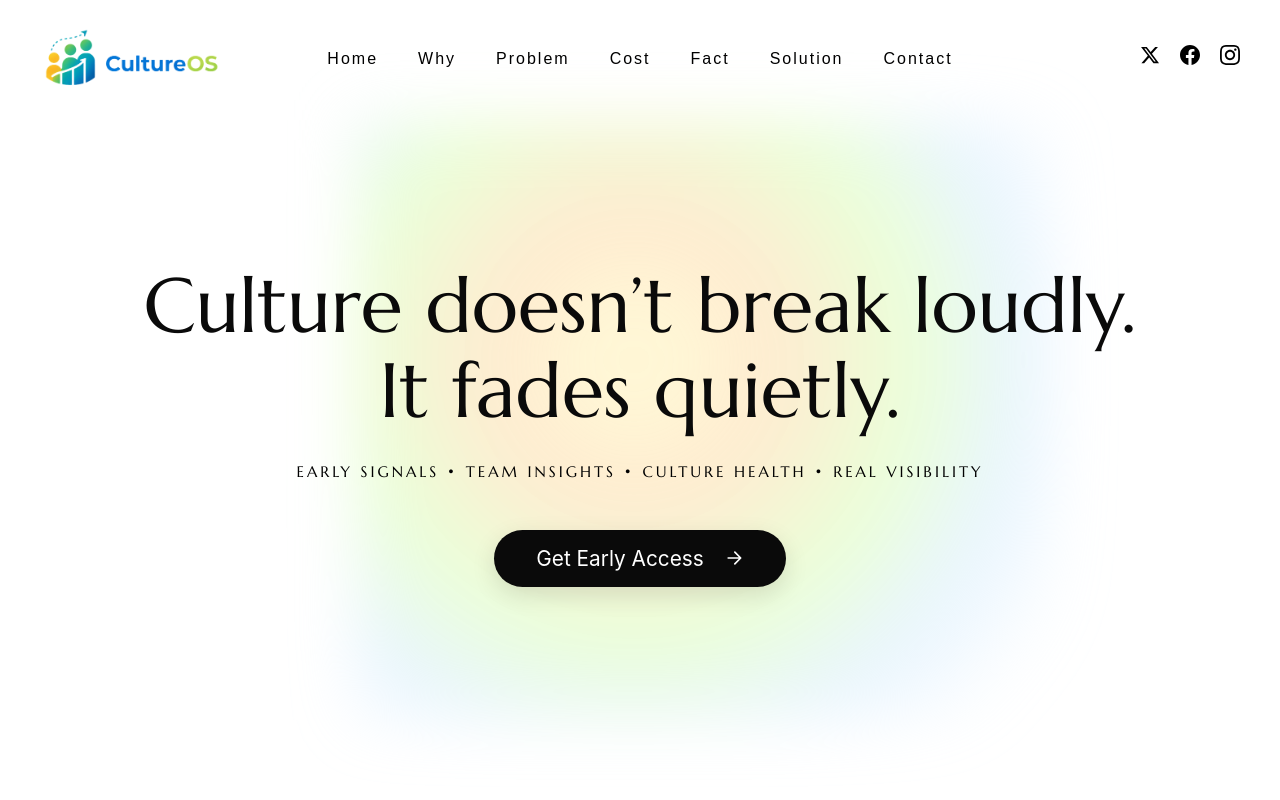
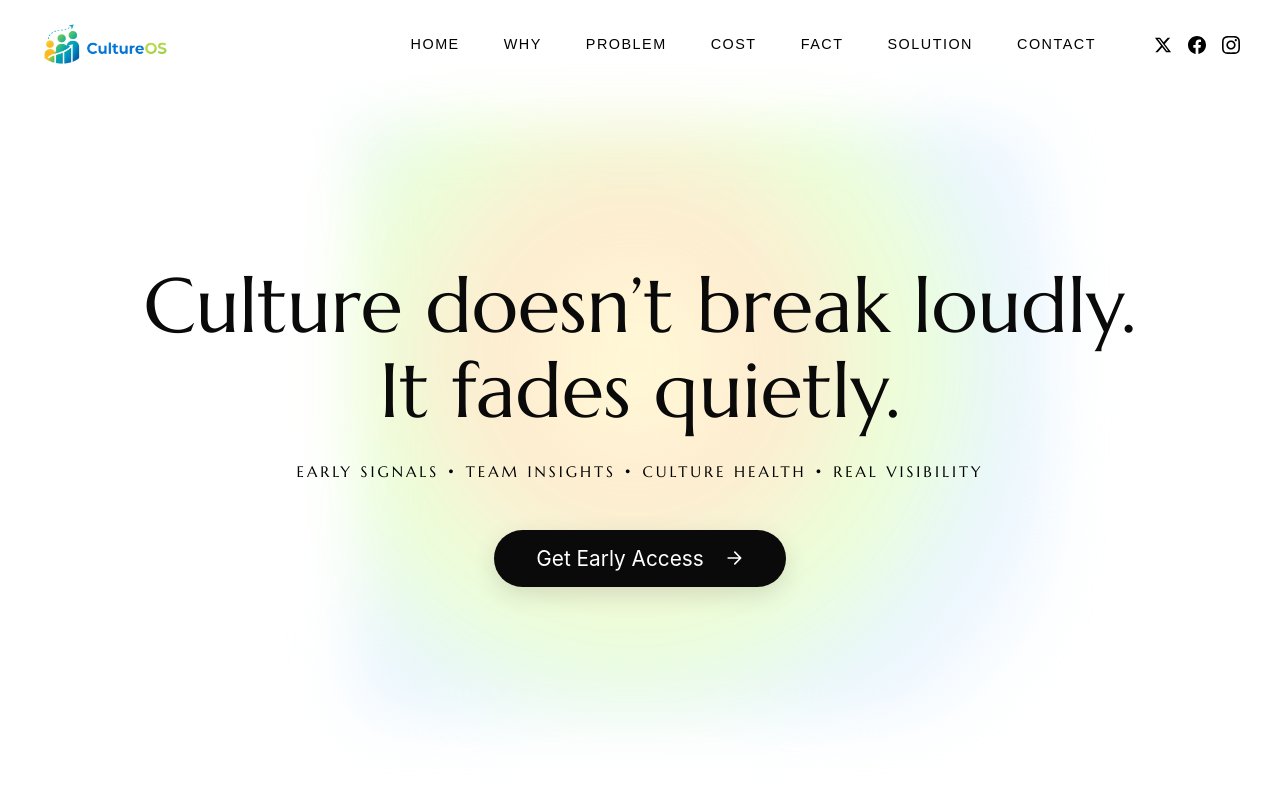
Before and after one commit to Captain0731/CultureOS., a Next.js app: page / in a window 1280 px wide. Shown: the top 800 px of the page. Built offline with nearby package versions, Linux system fonts and the light colour scheme.

Commit message:
ALL DONE

```diff
--- a/src/app/globals.scss
+++ b/src/app/globals.scss
@@ -13,6 +13,7 @@ html {
   scroll-behavior: smooth;
   -webkit-font-smoothing: antialiased;
   -moz-osx-font-smoothing: grayscale;
+  overflow-x: hidden;
 }
 
 body {
@@ -21,6 +22,8 @@ body {
   color: #0a0a0a;
   background: #ffffff;
   overflow-x: hidden;
+  width: 100%;
+  max-width: 100%;
 }
 
 /* ===============================
--- a/src/components/Navbar.tsx
+++ b/src/components/Navbar.tsx
@@ -9,70 +9,51 @@ export default function Navbar() {
 
   useEffect(() => {
     const handleScroll = () => {
-      const scrollPosition = window.scrollY || document.documentElement.scrollTop;
-      const threshold = 50; // Threshold for scroll effect
-      const shouldBeScrolled = scrollPosition > threshold;
-
-      setIsScrolled(shouldBeScrolled);
-
-      // Toggle body class for content spacing
-      if (shouldBeScrolled) {
-        document.body.classList.add("with-nav-space");
-      } else {
-        document.body.classList.remove("with-nav-space");
-      }
+      const scrollPosition = window.scrollY;
+      setIsScrolled(scrollPosition > 50);
     };
 
-    // Initial check
     handleScroll();
-
-    let ticking = false;
-    const scrollHandler = () => {
-      if (!ticking) {
-        window.requestAnimationFrame(() => {
-          handleScroll();
-          ticking = false;
-        });
-        ticking = true;
-      }
-    };
-
-    window.addEventListener("scroll", scrollHandler, { passive: true });
+    window.addEventListener("scroll", handleScroll, { passive: true });
 
     return () => {
-      window.removeEventListener("scroll", scrollHandler);
-      // Clean up body class on unmount
-      document.body.classList.remove("with-nav-space");
+      window.removeEventListener("scroll", handleScroll);
     };
   }, []);
 
-  // Prevent body scroll when mobile menu is open
   useEffect(() => {
     if (isMobileMenuOpen) {
-      document.body.classList.add("mobile-menu-open");
+      document.body.style.overflow = "hidden";
     } else {
-      document.body.classList.remove("mobile-menu-open");
+      document.body.style.overflow = "";
     }
 
     return () => {
-      document.body.classList.remove("mobile-menu-open");
+      document.body.style.overflow = "";
     };
   }, [isMobileMenuOpen]);
 
+  const scrollToSection = (id: string) => {
+    setIsMobileMenuOpen(false);
+    setTimeout(() => {
+      document.getElementById(id)?.scrollIntoView({ behavior: "smooth" });
+    }, 100);
+  };
+
   return (
-    <nav
-      className={`navbar ${isScrolled ? "scrolled" : ""}`}
-      data-scrolled={isScrolled ? "true" : "false"}
-    >
+    <nav className={`navbar ${isScrolled ? "scrolled" : ""}`}>
       <div className="navbar-container">
         {/* Logo */}
-        <div className="navbar-logo">
+        <a href="#home" className="navbar-logo" onClick={(e) => {
+          e.preventDefault();
+          scrollToSection("home");
+        }}>
           <img src="/assets/images/logo.png" alt="Culture OS Logo" />
-        </div>
+        </a>
 
         {/* Hamburger Menu Button */}
         <button
-          className={`hamburger ${isMobileMenuOpen ? 'active' : ''}`}
+          className={`hamburger ${isMobileMenuOpen ? "active" : ""}`}
           onClick={() => setIsMobileMenuOpen(!isMobileMenuOpen)}
           aria-label="Toggle menu"
         >
@@ -82,55 +63,51 @@ export default function Navbar() {
         </button>
 
         {/* Navigation Menu & Social Icons Wrapper */}
-        <div className={`navbar-right ${isMobileMenuOpen ? 'mobile-open' : ''}`}>
+        <div className={`navbar-right ${isMobileMenuOpen ? "mobile-open" : ""}`}>
+          {/* Close button for mobile */}
+
+
           {/* Navigation Menu */}
           <div className="navbar-menu">
             <a href="#home" className="navbar-link" onClick={(e) => {
               e.preventDefault();
-              document.getElementById('home')?.scrollIntoView({ behavior: 'smooth' });
-              setIsMobileMenuOpen(false);
+              scrollToSection("home");
             }}>
               Home
             </a>
             <a href="#about" className="navbar-link" onClick={(e) => {
               e.preventDefault();
-              document.getElementById('about')?.scrollIntoView({ behavior: 'smooth' });
-              setIsMobileMenuOpen(false);
+              scrollToSection("about");
             }}>
               Why
             </a>
             <a href="#problem" className="navbar-link" onClick={(e) => {
               e.preventDefault();
-              document.getElementById('problem')?.scrollIntoView({ behavior: 'smooth' });
-              setIsMobileMenuOpen(false);
+              scrollToSection("problem");
             }}>
               Problem
             </a>
             <a href="#cost" className="navbar-link" onClick={(e) => {
               e.preventDefault();
-              document.getElementById('cost')?.scrollIntoView({ behavior: 'smooth' });
-              setIsMobileMenuOpen(false);
+              scrollToSection("cost");
             }}>
               Cost
             </a>
             <a href="#story" className="navbar-link" onClick={(e) => {
               e.preventDefault();
-              document.getElementById('story')?.scrollIntoView({ behavior: 'smooth' });
-              setIsMobileMenuOpen(false);
+              scrollToSection("story");
             }}>
               Fact
             </a>
-            <a href="#contact" className="navbar-link" onClick={(e) => {
+            <a href="#solution" className="navbar-link" onClick={(e) => {
               e.preventDefault();
-              document.getElementById('solution')?.scrollIntoView({ behavior: 'smooth' });
-              setIsMobileMenuOpen(false);
+              scrollToSection("solution");
             }}>
               Solution
             </a>
             <a href="#contact" className="navbar-link" onClick={(e) => {
               e.preventDefault();
-              document.getElementById('contact')?.scrollIntoView({ behavior: 'smooth' });
-              setIsMobileMenuOpen(false);
+              scrollToSection("contact");
             }}>
               Contact
             </a>
@@ -139,35 +116,17 @@ export default function Navbar() {
           {/* Social Icons */}
           <div className="navbar-social">
             <a href="#twitter" className="social-link" aria-label="Twitter">
-              <svg
-                width="20"
-                height="20"
-                viewBox="0 0 24 24"
-                fill="currentColor"
-                xmlns="http://www.w3.org/2000/svg"
-              >
+              <svg width="20" height="20" viewBox="0 0 24 24" fill="currentColor">
                 <path d="M18.244 2.25h3.308l-7.227 8.26 8.502 11.24H16.17l-5.214-6.817L4.99 21.75H1.68l7.73-8.835L1.254 2.25H8.08l4.713 6.231zm-1.161 17.52h1.833L7.084 4.126H5.117z" />
               </svg>
             </a>
             <a href="#facebook" className="social-link" aria-label="Facebook">
-              <svg
-                width="20"
-                height="20"
-                viewBox="0 0 24 24"
-                fill="currentColor"
-                xmlns="http://www.w3.org/2000/svg"
-              >
+              <svg width="20" height="20" viewBox="0 0 24 24" fill="currentColor">
                 <path d="M24 12.073c0-6.627-5.373-12-12-12s-12 5.373-12 12c0 5.99 4.388 10.954 10.125 11.854v-8.385H7.078v-3.47h3.047V9.43c0-3.007 1.792-4.669 4.533-4.669 1.312 0 2.686.235 2.686.235v2.953H15.83c-1.491 0-1.956.925-1.956 1.874v2.25h3.328l-.532 3.47h-2.796v8.385C19.612 23.027 24 18.062 24 12.073z" />
               </svg>
             </a>
             <a href="#instagram" className="social-link" aria-label="Instagram">
-              <svg
-                width="20"
-                height="20"
-                viewBox="0 0 24 24"
-                fill="currentColor"
-                xmlns="http://www.w3.org/2000/svg"
-              >
+              <svg width="20" height="20" viewBox="0 0 24 24" fill="currentColor">
                 <path d="M12 2.163c3.204 0 3.584.012 4.85.07 3.252.148 4.771 1.691 4.919 4.919.058 1.265.069 1.645.069 4.849 0 3.205-.012 3.584-.069 4.849-.149 3.225-1.664 4.771-4.919 4.919-1.266.058-1.644.07-4.85.07-3.204 0-3.584-.012-4.849-.07-3.26-.149-4.771-1.699-4.919-4.92-.058-1.265-.07-1.644-.07-4.849 0-3.204.013-3.583.07-4.849.149-3.227 1.664-4.771 4.919-4.919 1.266-.057 1.645-.069 4.849-.069zm0-2.163c-3.259 0-3.667.014-4.947.072-4.358.2-6.78 2.618-6.98 6.98-.059 1.281-.073 1.689-.073 4.948 0 3.259.014 3.668.072 4.948.2 4.358 2.618 6.78 6.98 6.98 1.281.058 1.689.072 4.948.072 3.259 0 3.668-.014 4.948-.072 4.354-.2 6.782-2.618 6.979-6.98.059-1.28.073-1.689.073-4.948 0-3.259-.014-3.667-.072-4.947-.196-4.354-2.617-6.78-6.979-6.98-1.281-.059-1.69-.073-4.949-.073zm0 5.838c-3.403 0-6.162 2.759-6.162 6.162s2.759 6.163 6.162 6.163 6.162-2.759 6.162-6.163c0-3.403-2.759-6.162-6.162-6.162zm0 10.162c-2.209 0-4-1.79-4-4 0-2.209 1.791-4 4-4s4 1.791 4 4c0 2.21-1.791 4-4 4zm6.406-11.845c-.796 0-1.441.645-1.441 1.44s.645 1.44 1.441 1.44c.795 0 1.439-.645 1.439-1.44s-.644-1.44-1.439-1.44z" />
               </svg>
             </a>
--- a/src/styles/navbar.scss
+++ b/src/styles/navbar.scss
@@ -1,6 +1,13 @@
 /* ===============================
-   NAVBAR WRAPPER
+   PREVENT HORIZONTAL SCROLL
    =============================== */
+html,
+body {
+  overflow-x: hidden !important;
+  width: 100%;
+  max-width: 100%;
+}
+
 /* ===============================
    NAVBAR WRAPPER
    =============================== */
@@ -8,168 +15,98 @@
   position: fixed;
   top: 0;
   left: 0;
-  right: 0;
   width: 100%;
-  padding: 24px 0;
+  padding: 20px 0;
   background: transparent;
-  z-index: 1000;
-  transition: all 0.4s cubic-bezier(0.4, 0, 0.2, 1);
-  border-bottom: 1px solid transparent;
+  z-index: 9999;
+  transition: all 0.3s ease;
+  box-sizing: border-box;
 }
 
-/* ================================
-   SCROLL STATE — FIXED VERSION
-   ================================ */
-
-/* Support both class and data-attribute for reliability */
-.navbar.scrolled,
-.navbar[data-scrolled="true"] {
-  padding: 12px 0 !important;
-  background: rgba(255, 255, 255, 0.95) !important;
-  backdrop-filter: blur(12px) saturate(180%) !important;
-  -webkit-backdrop-filter: blur(12px) saturate(180%) !important;
-  box-shadow: 0 4px 20px rgba(0, 0, 0, 0.05) !important;
-  // border-bottom: 1px solid rgba(0, 0, 0, 0.08) !important;
-
-
-}
-
-/* Transition for body padding - REMOVED to prevent layout jumps */
-body {
-  transition: padding-top 0.4s ease-in-out;
-}
-
-/* Add spacing below navbar so it doesn't overlap content - DISABLED */
-body.with-nav-space {
-  padding-top: 0 !important;
+/* ===============================
+   SCROLLED STATE
+   =============================== */
+.navbar.scrolled {
+  padding: 12px 0;
+  background: #ffffff;
+  box-shadow: 0 2px 20px rgba(0, 0, 0, 0.08);
 }
 
 /* ===============================
    CONTAINER
    =============================== */
 .navbar-container {
+  width: 100%;
   max-width: 1400px;
   margin: 0 auto;
   padding: 0 40px;
   display: flex;
   align-items: center;
   justify-content: space-between;
-  position: relative;
+  box-sizing: border-box;
 }
 
 /* ===============================
    LOGO
    =============================== */
-.navbar-logo img {
-  height: 70px;
-  width: auto;
-  object-fit: contain;
-  transition: height 0.4s cubic-bezier(0.4, 0, 0.2, 1);
+.navbar-logo {
+  display: flex;
+  align-items: center;
+  text-decoration: none;
+  flex-shrink: 0;
+
+  img {
+    height: 50px;
+    width: auto;
+    object-fit: contain;
+    transition: height 0.3s ease;
+  }
 }
 
-.navbar.scrolled .navbar-logo img,
-.navbar[data-scrolled="true"] .navbar-logo img {
-  height: 50px !important;
+.navbar.scrolled .navbar-logo img {
+  height: 40px;
 }
 
 /* ===============================
-   MENU
-   =============================== */
-.navbar-menu {
-  position: absolute;
-  left: 50%;
-  transform: translateX(-50%);
-  display: flex;
-  align-items: center;
-  gap: 0;
-  border-radius: 50px;
-  padding: 8px 16px;
-  transition: all 0.4s cubic-bezier(0.4, 0, 0.2, 1);
-}
-
-.navbar-link {
-  padding: 10px 20px;
-  color: #000000;
-  font-size: 1rem;
-  letter-spacing: 2px;
-  font-weight: 500;
-  text-decoration: none;
-  transition: all 0.3s ease;
-  white-space: nowrap;
-  font-family: 'Montserrat', sans-serif;
-
-  &:hover {
-    letter-spacing: 4px;
-    color: #666;
-  }
-}
-
-/* SCROLLED MENU — MINIMAL */
-.navbar.scrolled .navbar-menu,
-.navbar[data-scrolled="true"] .navbar-menu {
-  background: transparent !important;
-  background-color: transparent !important;
-  padding: 0 !important;
-  gap: 28px !important;
-  box-shadow: none !important;
-  border-radius: 0 !important;
-  border: none !important;
-}
-
-.navbar.scrolled .navbar-link,
-.navbar[data-scrolled="true"] .navbar-link {
-  color: #000 !important;
-  padding: 0 !important;
-}
-
-.navbar.scrolled .navbar-link:hover,
-.navbar[data-scrolled="true"] .navbar-link:hover {
-  color: #666 !important;
-}
-
-/* ===============================
-   HAMBURGER MENU BUTTON
+   HAMBURGER MENU
    =============================== */
 .hamburger {
   display: none;
   flex-direction: column;
   justify-content: space-between;
   width: 28px;
-  height: 22px;
+  height: 20px;
   background: transparent;
   border: none;
   cursor: pointer;
   padding: 0;
-  z-index: 1001;
+  z-index: 10001;
+  flex-shrink: 0;
 
   span {
     display: block;
     width: 100%;
-    height: 3px;
+    height: 2px;
     background-color: #000;
     border-radius: 2px;
-    transition: all 0.3s ease-in-out;
-    transform-origin: center;
+    transition: all 0.3s ease;
   }
 
   &.active {
     span:nth-child(1) {
-      transform: translateY(9.5px) rotate(45deg);
+      transform: translateY(9px) rotate(45deg);
     }
-
     span:nth-child(2) {
       opacity: 0;
-      transform: translateX(-20px);
     }
-
     span:nth-child(3) {
-      transform: translateY(-9.5px) rotate(-45deg);
+      transform: translateY(-9px) rotate(-45deg);
     }
   }
 }
 
 /* ===============================
-   NAVBAR RIGHT WRAPPER
+   NAVBAR RIGHT (Menu + Social)
    =============================== */
 .navbar-right {
   display: flex;
@@ -178,127 +115,152 @@ body.with-nav-space {
 }
 
 /* ===============================
+   NAVIGATION MENU
+   =============================== */
+.navbar-menu {
+  display: flex;
+  align-items: center;
+  gap: 8px;
+}
+
+.navbar-link {
+  padding: 10px 18px;
+  color: #000;
+  font-size: 0.9rem;
+  letter-spacing: 1.5px;
+  font-weight: 500;
+  text-decoration: none;
+  transition: all 0.3s ease;
+  white-space: nowrap;
+  font-family: 'Montserrat', sans-serif;
+  text-transform: uppercase;
+
+  &:hover {
+    color: #666;
+  }
+}
+
+/* ===============================
    SOCIAL ICONS
    =============================== */
 .navbar-social {
   display: flex;
-  gap: 20px;
+  gap: 16px;
 }
 
 .social-link {
   color: #000;
-  transition: 0.8s ease-in-out;
+  transition: all 0.3s ease;
+  display: flex;
+  align-items: center;
+  justify-content: center;
 
   svg {
-    width: 20px;
-    height: 20px;
+    width: 18px;
+    height: 18px;
     fill: currentColor;
-    transition: all 0.8s ease-in-out;
+  }
+
+  &:hover {
+    color: #666;
+    transform: translateY(-2px);
   }
 }
 
-.social-link:hover {
-  transform: translateY(-2px);
-  opacity: 0.7;
-}
-
-/* SCROLLED ICON COLORS */
-.navbar.scrolled .social-link svg,
-.navbar[data-scrolled="true"] .social-link svg {
-  fill: #000 !important;
-  stroke: #000 !important;
+/* ===============================
+   MOBILE CLOSE BUTTON
+   =============================== */
+.mobile-close {
+  display: none;
 }
 
 /* ===============================
-   RESPONSIVE
+   RESPONSIVE - TABLET
    =============================== */
 @media (max-width: 1024px) {
   .navbar-container {
     padding: 0 30px;
-    gap: 15px;
-  }
-
-  .navbar-right {
-    gap: 30px;
   }
 
   .navbar-menu {
-    position: absolute;
-    left: 50%;
-    transform: translateX(-50%);
-    gap: 0;
-    padding: 6px 12px;
+    gap: 4px;
   }
 
   .navbar-link {
-    padding: 8px 16px;
-    font-size: 0.95rem;
+    padding: 8px 12px;
+    font-size: 0.85rem;
   }
 }
 
+/* ===============================
+   RESPONSIVE - MOBILE
+   =============================== */
 @media (max-width: 768px) {
   .navbar {
-    z-index: 9999 !important;
+    padding: 15px 0;
   }
 
-  .navbar.scrolled,
-  .navbar[data-scrolled="true"] {
-    background: #ffffff !important;
-    backdrop-filter: blur(20px) !important;
-    -webkit-backdrop-filter: blur(20px) !important;
-    box-shadow: 0 2px 10px rgba(0, 0, 0, 0.1) !important;
-    padding: 10px 0 !important;
+  .navbar.scrolled {
+    padding: 10px 0;
+    background: #ffffff;
+    box-shadow: 0 2px 15px rgba(0, 0, 0, 0.1);
   }
 
   .navbar-container {
     padding: 0 20px;
-    justify-content: space-between;
   }
 
   .navbar-logo img {
-    height: 55px;
+    height: 40px;
   }
 
-  .navbar.scrolled .navbar-logo img,
-  .navbar[data-scrolled="true"] .navbar-logo img {
-    height: 42px !important;
+  .navbar.scrolled .navbar-logo img {
+    height: 35px;
   }
 
-  /* Show hamburger menu on mobile */
+  /* Show hamburger */
   .hamburger {
     display: flex;
   }
 
-  /* Reset absolute positioning for mobile */
-  .navbar-menu {
-    position: static;
-    left: auto;
-    transform: none;
-  }
-
-  /* Hide navbar-right by default on mobile */
+  /* Mobile menu overlay */
   .navbar-right {
     position: fixed;
     top: 0;
     right: -100%;
     width: 280px;
     height: 100vh;
-    background: rgba(255, 255, 255, 0.98);
-    backdrop-filter: blur(20px);
-    -webkit-backdrop-filter: blur(20px);
-    box-shadow: -4px 0 20px rgba(0, 0, 0, 0.1);
+    height: 100dvh;
+    background: #fff;
     flex-direction: column;
     align-items: flex-start;
+    justify-content: flex-start;
     gap: 0;
-    padding: 100px 30px 40px;
-    transition: right 0.4s cubic-bezier(0.4, 0, 0.2, 1);
-    z-index: 999;
+    padding: 80px 30px 40px;
+    box-shadow: -5px 0 30px rgba(0, 0, 0, 0.1);
+    transition: right 0.3s ease;
+    z-index: 10000;
     overflow-y: auto;
+
+    &.mobile-open {
+      right: 0;
+    }
   }
 
-  /* Show mobile menu when open */
-  .navbar-right.mobile-open {
-    right: 0;
+  /* Mobile close button */
+  .mobile-close {
+    display: block;
+    position: absolute;
+    top: 20px;
+    right: 20px;
+    width: 40px;
+    height: 40px;
+    background: transparent;
+    border: none;
+    font-size: 32px;
+    color: #000;
+    cursor: pointer;
+    line-height: 1;
   }
 
   /* Mobile menu styles */
@@ -306,52 +268,56 @@ body.with-nav-space {
     flex-direction: column;
     align-items: flex-start;
     width: 100%;
-    gap: 0 !important;
-    padding: 0 !important;
-    background: transparent !important;
+    gap: 0;
   }
 
   .navbar-link {
     width: 100%;
-    padding: 16px 0 !important;
-    font-size: 1.1rem !important;
+    padding: 18px 0;
+    font-size: 1rem;
     border-bottom: 1px solid rgba(0, 0, 0, 0.08);
-    color: #000 !important;
+    letter-spacing: 2px;
 
     &:hover {
-      color: #666 !important;
-      padding-left: 8px !important;
+      padding-left: 10px;
     }
   }
 
-  /* Social icons in mobile menu */
+  /* Social icons in mobile */
   .navbar-social {
-    margin-top: 40px;
+    margin-top: 30px;
     padding-top: 30px;
     border-top: 1px solid rgba(0, 0, 0, 0.08);
     width: 100%;
-    justify-content: flex-start;
     gap: 24px;
 
     .social-link svg {
-      width: 24px;
-      height: 24px;
+      width: 22px;
+      height: 22px;
     }
-  }
-
-  .navbar.scrolled .navbar-menu,
-  .navbar[data-scrolled="true"] .navbar-menu {
-    flex-direction: column;
-    gap: 0 !important;
-  }
-
-  .navbar.scrolled .navbar-link,
-  .navbar[data-scrolled="true"] .navbar-link {
-    padding: 16px 0 !important;
   }
 }
 
-/* Prevent body scroll when mobile menu is open */
-body.mobile-menu-open {
-  overflow: hidden;
+/* ===============================
+   MOBILE OVERLAY BACKDROP
+   =============================== */
+@media (max-width: 768px) {
+  .navbar-right::before {
+    content: '';
+    position: fixed;
+    top: 0;
+    left: 0;
+    width: 100vw;
+    height: 100vh;
+    background: rgba(0, 0, 0, 0.5);
+    opacity: 0;
+    visibility: hidden;
+    transition: all 0.3s ease;
+    z-index: -1;
+  }
+
+  .navbar-right.mobile-open::before {
+    opacity: 1;
+    visibility: visible;
+  }
 }
```
